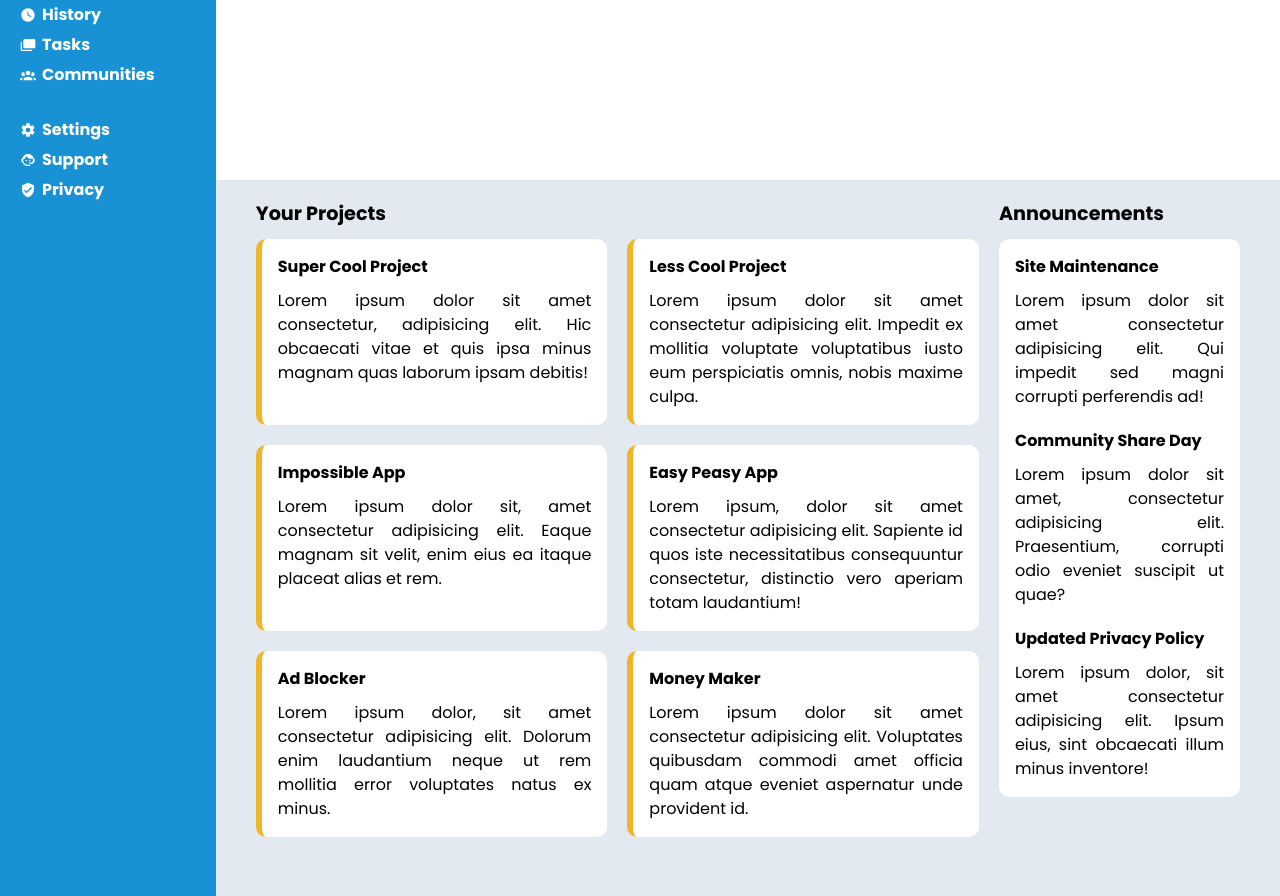
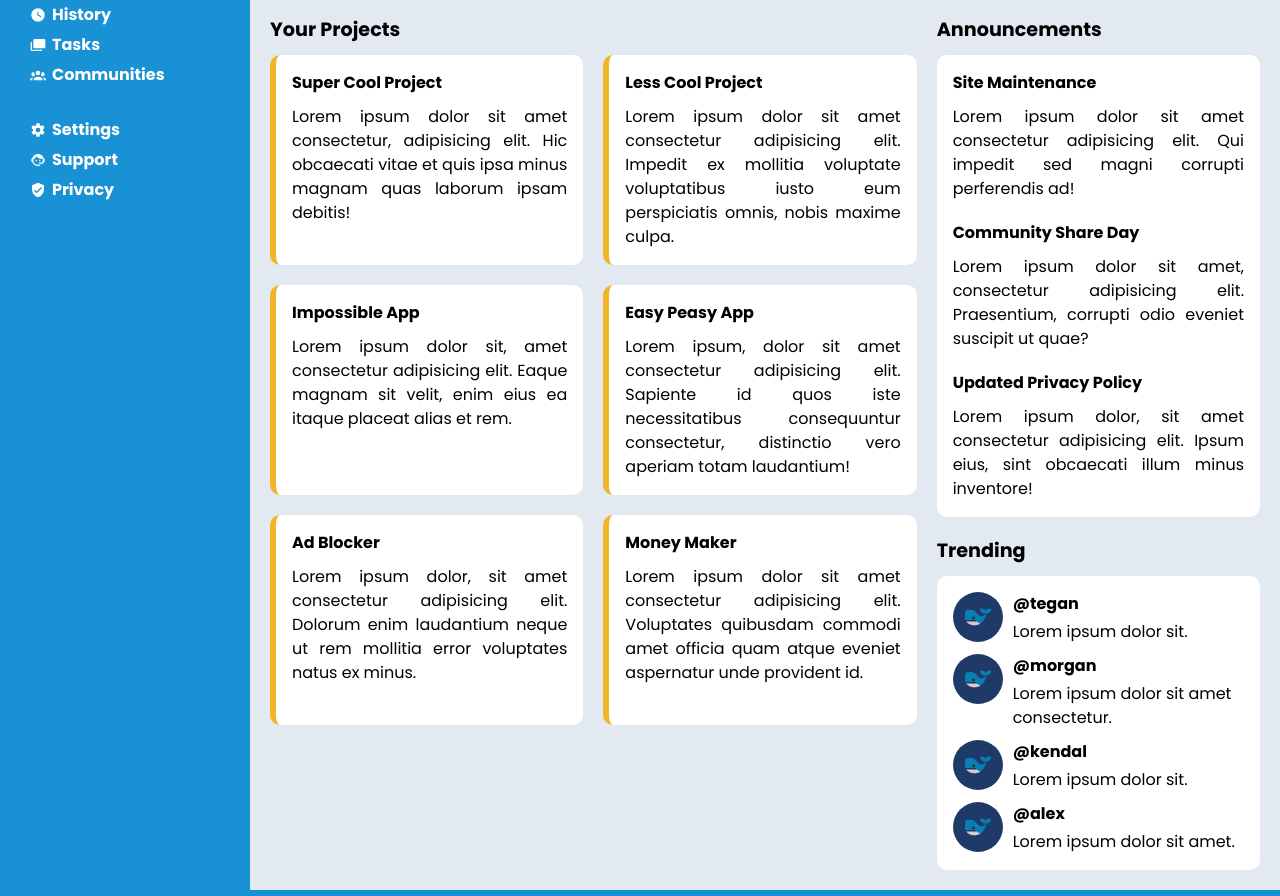
Before and after one commit to mikel39/Admin-Dashboard, a plain HTML site: page index.html in a window 1280 px wide. Shown: the part 174-1070 px from the top of the page. Drawn offline with Linux system fonts and the light colour scheme.

Commit message:
last changes

```diff
--- a/index.html
+++ b/index.html
@@ -156,6 +156,7 @@
       <div>
         <h2>Trending</h2>
         <div>
+          <div>
             <img src="./assets/icons/whale-9619752_640.png" alt="" />
             <h4>@tegan</h4>
             <p>Lorem ipsum dolor sit.</p>
@@ -176,6 +177,7 @@
             <p>Lorem ipsum dolor sit amet.</p>
           </div>
         </div>
+      </div>
     </main>
   </body>
 </html>
--- a/style.css
+++ b/style.css
@@ -18,21 +18,23 @@
 }
 body {
   display: grid;
-  grid-template: 1fr 6fr / 1fr 5fr;
+  grid-template-columns: 250px;
+  grid-template-rows: 170px;
+  background-color: #1892d5;
 }
 nav,
 header,
 main {
-  padding: 20px;
+  padding: 20px 20px;
 }
 nav {
-  background-color: #1892d5;
   grid-row: 1 / 3;
-
   color: white;
   display: flex;
   gap: 25px;
   flex-direction: column;
+  padding-left: 30px;
+  position: fixed;
 }
 nav > div img {
   height: 2em;
@@ -59,11 +61,8 @@ nav > ul img {
 nav > ul li {
   margin-top: 6px;
 }
-header,
-main {
-  padding: 30px 40px;
-}
 header {
+  background-color: white;
   display: grid;
   grid-column: 2 / 3;
   grid-row: 1 / 2;
@@ -129,13 +128,15 @@ main {
   background-color: #e2e9f1;
   padding-top: 20px;
   display: grid;
-  grid-template-columns: 3fr 1fr;
-  grid-template-rows: repeat(3, 1fr);
+  grid-template-columns: 2fr 1fr;
+  grid-template-rows: 1fr;
   gap: 20px;
 }
-main > div:first-child > div {
+main > div:first-child {
   grid-column: 1 / 2;
   grid-row: 1 / 3;
+}
+main > div:first-child > div {
   display: grid;
   grid-template: repeat(3, 1fr) / repeat(2, 1fr);
   gap: 20px;
@@ -160,6 +161,7 @@ main > div p {
   margin-top: 10px;
 }
 main > div:nth-child(2) {
+  grid-column: 2 / 3;
   text-align: justify;
 }
 main > div:nth-child(2) > div {
@@ -177,18 +179,28 @@ main > div:last-child > div {
   background-color: white;
   padding: 16px;
   border-radius: 10px;
+}
+main > div:last-child > div > div {
   display: grid;
-  grid-template-rows: 1fr 1fr;
+  grid-template-rows: 1fr;
+  grid-template-columns: 40px;
   column-gap: 20px;
+}
+main > div:last-child > div {
+  display: flex;
+  flex-direction: column;
+  gap: 10px;
 }
 main > div:last-child > div img {
   height: 50px;
   grid-row: 1 / 3;
+  grid-column: 1 / 2;
   border-radius: 50%;
 }
 main > div:last-child > div p {
-  grid-row: 2 /3;
+  grid-column: 2 /3;
 }
 main > div:last-child > div h4 {
-  grid-row: 1 / 2;
+  grid-column: 2 / 3;
+  margin-bottom: -6px;
 }
```
Lines whose indentation alone changed are shown as unchanged.
